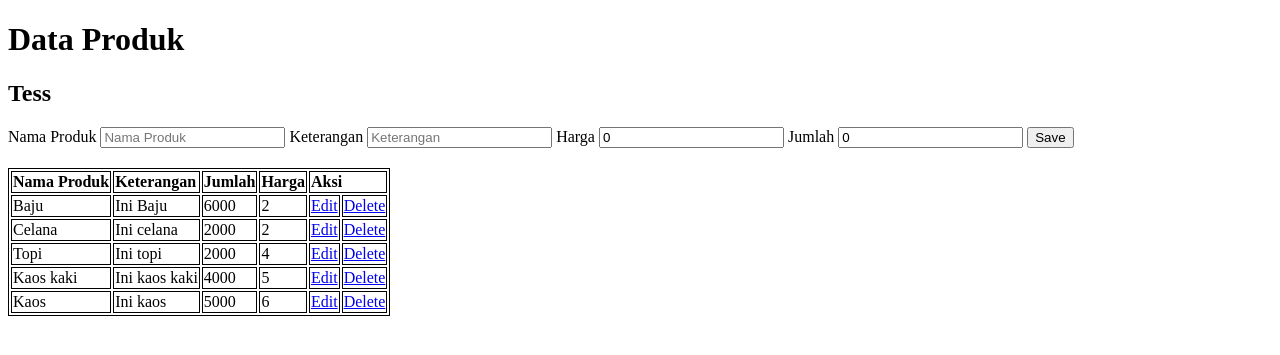
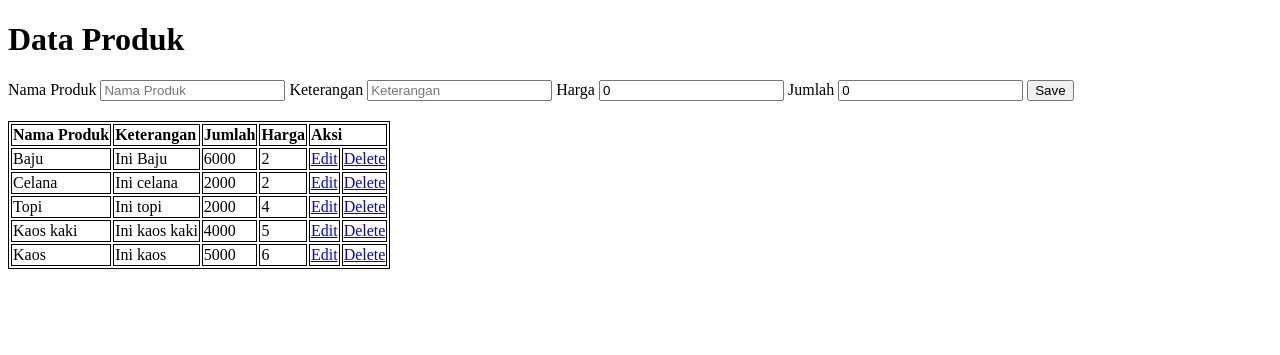
Before and after one commit to Pajar-Padillah/simple-crud-php, a PHP site: page /index.php in a window 1280 px wide. Shown: the top 355 px of the page. Run offline with PHP 8.4, Linux system fonts and the light colour scheme; data comes from the database, SQL or seed files in the repository.

Commit message:
hapus testing line

```diff
--- a/index.php
+++ b/index.php
@@ -40,7 +40,6 @@ if (isset($_GET['edit'])) {
 <body>
 
 	<h1>Data Produk</h1>
-	<h2>Tess</h2>
 
 	<?php if (isset($_SESSION['alert'])) : ?>
 		<h3>
```
